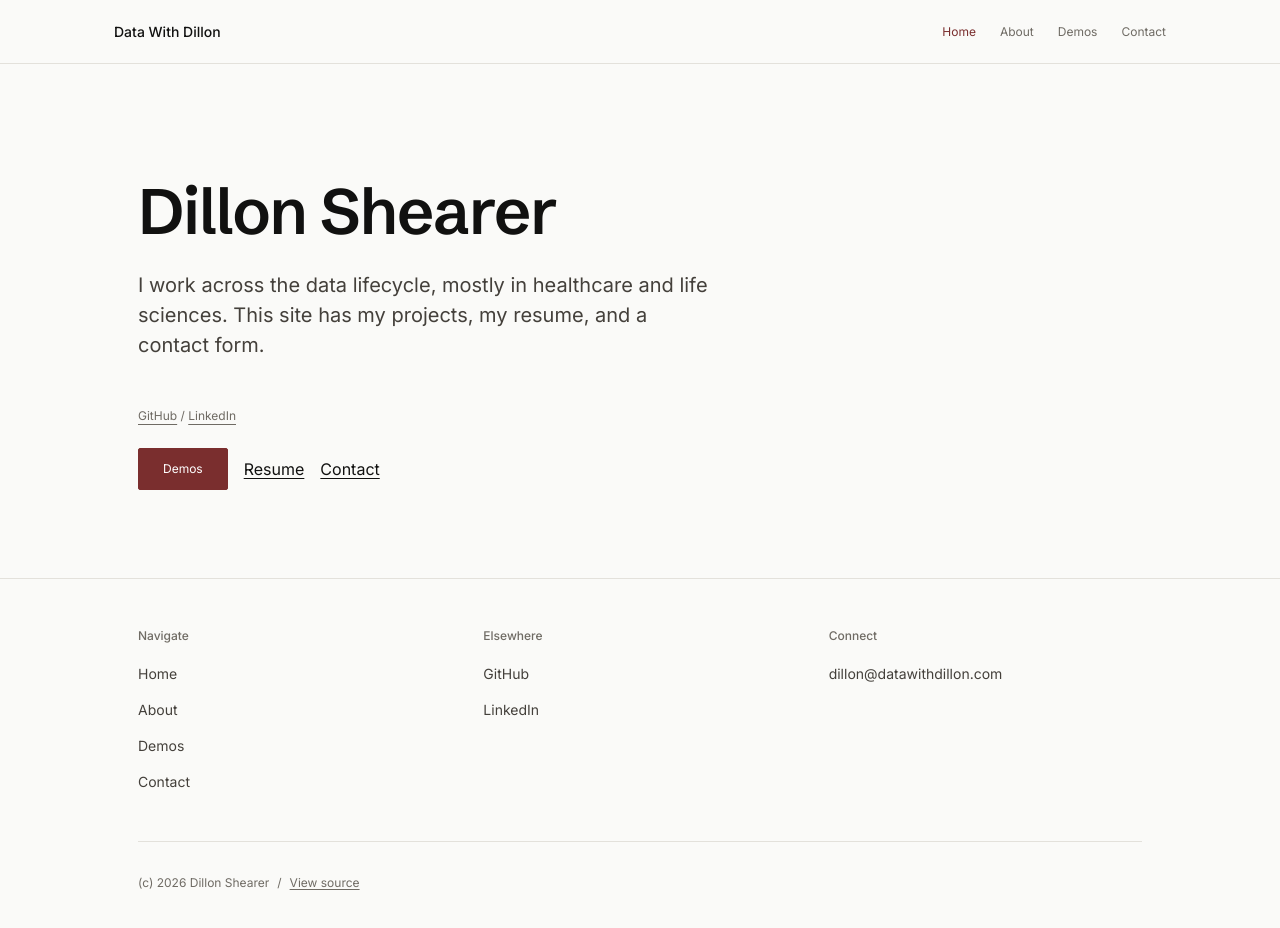
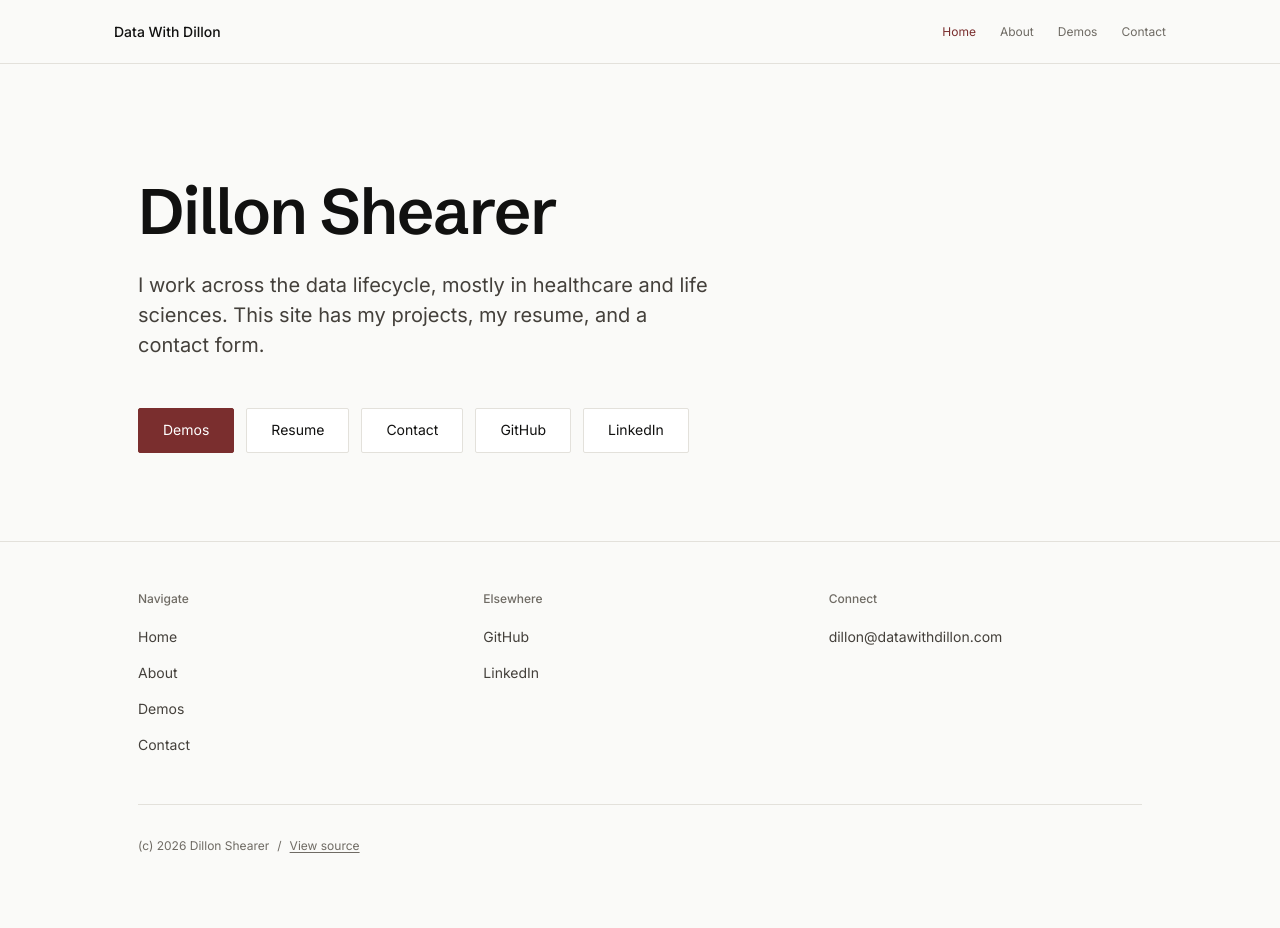
Before and after one commit to dillon-shearer/ds-portfolio, a Next.js app: page / in a window 1280 px wide. Shown: the top 928 px of the page. After the commit the page ends 903 px from the top, so only its background shows below. Built offline with nearby package versions, Linux system fonts and the light colour scheme; no server answers.

Commit message:
Put all five home hero links on one outline button row and enlarge the Contact elsewhere links

```diff
--- a/app/contact/page.module.css
+++ b/app/contact/page.module.css
@@ -51,7 +51,7 @@
   flex-wrap: wrap;
   align-items: center;
   font-family: var(--font-mono);
-  font-size: var(--text-xs);
+  font-size: var(--text-base);
   font-weight: 400;
   line-height: var(--leading-snug);
 }
--- a/app/page.module.css
+++ b/app/page.module.css
@@ -19,7 +19,6 @@
   grid-template-areas:
     'statement statement statement statement statement statement statement . . . . .'
     'support support support support support support support . . . . .'
-    'meta meta meta meta meta meta meta . . . . .'
     'ctas ctas ctas ctas ctas ctas ctas . . . . .';
   column-gap: var(--space-4);
   align-items: start;
@@ -37,41 +36,13 @@
   margin-top: var(--space-5);
 }
 
-.meta {
-  grid-area: meta;
-  display: flex;
-  flex-wrap: wrap;
-  font-family: var(--font-mono);
-  font-size: var(--text-xs);
-  font-weight: 400;
-  line-height: var(--leading-snug);
-  color: var(--color-ink-3);
-  margin-top: var(--space-7);
-}
-
-.metaLink {
-  color: inherit;
-  text-decoration: underline;
-  text-decoration-thickness: var(--rule-hairline);
-  text-underline-offset: var(--space-1);
-  transition: color var(--duration-fast) var(--ease-out);
-}
-
-.metaLink:hover {
-  color: var(--color-accent);
-}
-
-.meta > span[aria-hidden='true'] {
-  white-space: pre;
-}
-
 .ctas {
   grid-area: ctas;
   display: flex;
   align-items: center;
   flex-wrap: wrap;
-  gap: var(--space-4);
-  margin-top: var(--space-5);
+  gap: var(--space-3);
+  margin-top: var(--space-7);
 }
 
 @media (max-width: 719px) {
@@ -85,14 +56,14 @@
     margin-top: var(--space-6);
   }
 
-  .meta {
+  .ctas {
     display: grid;
-    justify-items: start;
-    gap: var(--space-1);
+    grid-template-columns: repeat(2, minmax(0, 1fr));
+    align-self: stretch;
   }
 
-  .meta > span[aria-hidden='true'] {
-    display: none;
+  .ctas > :first-child {
+    grid-column: 1 / -1;
   }
 }
 
@@ -101,7 +72,6 @@
     grid-template-areas:
       'statement statement statement statement statement statement statement statement . . . .'
       'support support support support support support support support . . . .'
-      'meta meta meta meta meta meta meta meta . . . .'
       'ctas ctas ctas ctas ctas ctas ctas ctas . . . .';
   }
 }
--- a/app/page.tsx
+++ b/app/page.tsx
@@ -1,5 +1,5 @@
 import type { Metadata } from 'next'
-import { Button, InlineLink } from '@/components/ui'
+import { Button } from '@/components/ui'
 import { HERO } from '@/content/home'
 import { SITE, SOCIALS } from '@/content/site'
 import styles from './page.module.css'
@@ -16,34 +16,21 @@ export default function HomePage() {
         <div className={styles.heroGrid}>
           <h1 className={styles.statement}>{HERO.statement}</h1>
           <p className={styles.support}>{HERO.support}</p>
-          <div className={styles.meta}>
-            <a
-              href={SOCIALS.github}
-              target="_blank"
-              rel="noopener noreferrer"
-              className={styles.metaLink}
-            >
-              {HERO.meta.github}
-            </a>
-            <span aria-hidden="true">{HERO.meta.separator}</span>
-            <a
-              href={SOCIALS.linkedin}
-              target="_blank"
-              rel="noopener noreferrer"
-              className={styles.metaLink}
-            >
-              {HERO.meta.linkedin}
-            </a>
-          </div>
-          <div className={styles.ctas}>
-            <Button href={HERO.ctas.primary.href} variant="primary">
+          <div className={styles.ctas} data-hero-actions>
+            <Button href={HERO.ctas.primary.href} variant="primary" size="md">
               {HERO.ctas.primary.label}
             </Button>
             {HERO.ctas.secondary.map((link) => (
-              <InlineLink key={link.href} href={link.href}>
+              <Button key={link.href} href={link.href} variant="outline" size="md">
                 {link.label}
-              </InlineLink>
+              </Button>
             ))}
+            <Button href={SOCIALS.github} variant="outline" size="md" external>
+              {HERO.ctas.social.github}
+            </Button>
+            <Button href={SOCIALS.linkedin} variant="outline" size="md" external>
+              {HERO.ctas.social.linkedin}
+            </Button>
           </div>
         </div>
       </section>
--- a/components/ui/Button.module.css
+++ b/components/ui/Button.module.css
@@ -13,6 +13,10 @@
     background-color var(--duration-fast) var(--ease-out),
     color var(--duration-fast) var(--ease-out),
     border-color var(--duration-fast) var(--ease-out);
+}
+
+.md {
+  font-size: var(--text-sm);
 }
 
 .button:disabled {
--- a/components/ui/Button.tsx
+++ b/components/ui/Button.tsx
@@ -2,9 +2,12 @@ import NextLink from 'next/link'
 import styles from './Button.module.css'
 
 type Variant = 'primary' | 'outline' | 'ghost'
+type Size = 'sm' | 'md'
 
 interface ButtonProps {
   variant?: Variant
+  size?: Size
+  external?: boolean
   href?: string
   download?: boolean | string
   onClick?: React.MouseEventHandler<HTMLButtonElement>
@@ -15,6 +18,8 @@ interface ButtonProps {
 
 export function Button({
   variant = 'primary',
+  size = 'sm',
+  external,
   href,
   download,
   onClick,
@@ -22,7 +27,7 @@ export function Button({
   disabled,
   children,
 }: ButtonProps) {
-  const className = `${styles.button} ${styles[variant]}`
+  const className = `${styles.button} ${styles[variant]}${size === 'md' ? ` ${styles.md}` : ''}`
 
   if (href) {
     if (href.startsWith('/')) {
@@ -34,7 +39,12 @@ export function Button({
     }
 
     return (
-      <a href={href} download={download} className={className}>
+      <a
+        href={href}
+        download={download}
+        className={className}
+        {...(external ? { target: '_blank', rel: 'noopener noreferrer' } : {})}
+      >
         {children}
       </a>
     )
--- a/content/home.ts
+++ b/content/home.ts
@@ -2,16 +2,15 @@ export const HERO = {
   statement: 'Dillon Shearer',
   support:
     'I work across the data lifecycle, mostly in healthcare and life sciences. This site has my projects, my resume, and a contact form.',
-  meta: {
-    separator: ' / ',
-    github: 'GitHub',
-    linkedin: 'LinkedIn',
-  },
   ctas: {
     primary: { label: 'Demos', href: '/demos' },
     secondary: [
       { label: 'Resume', href: '/resume' },
       { label: 'Contact', href: '/contact' },
     ],
+    social: {
+      github: 'GitHub',
+      linkedin: 'LinkedIn',
+    },
   },
 }
```
Also changed, not shown: scripts/ui-scenarios/contact.json (+15 -0 lines), scripts/ui-scenarios/home.json (+35 -0 lines), .claude/STYLE.md.
